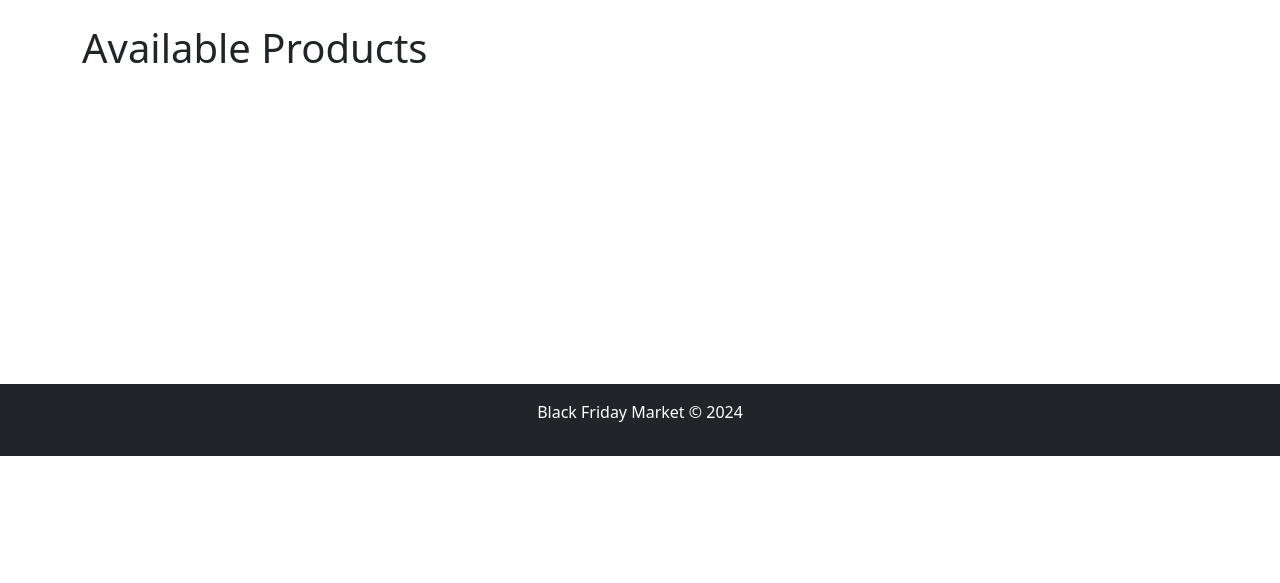
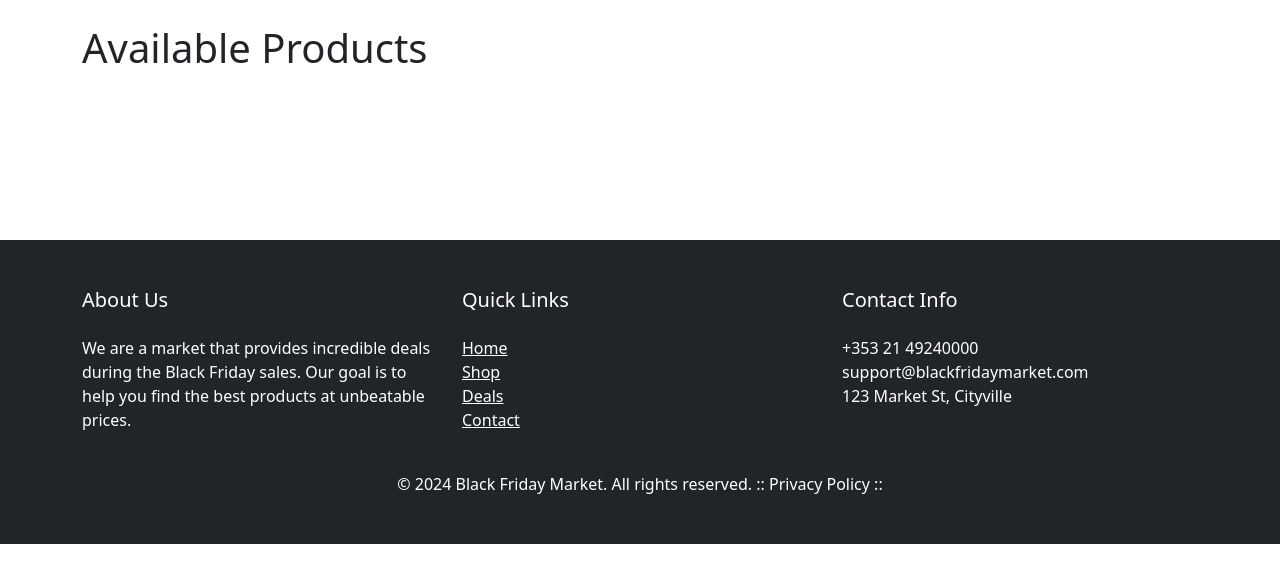
Before and after one commit to mhmdbaashn/BlackFriday-Marekt, a Django app: page / in a window 1280 px wide. Shown: the part 56-639 px from the top of the page. Run offline with Django 4.2, Linux system fonts and the light colour scheme; data that the repository does not hold is empty.

Commit message:
edit html footer

```diff
--- a/blackfriday_market/settings.py
+++ b/blackfriday_market/settings.py
@@ -28,7 +28,7 @@ TEMPLATES_DIR = os.path.join(BASE_DIR, 'templates')
 SECRET_KEY = os.environ.get("SECRET_KEY")
 
 # SECURITY WARNING: don't run with debug turned on in production!
-DEBUG = True
+DEBUG = False
 
 ALLOWED_HOSTS = ['8000-mhmdbaashn-blackfridaym-hduj4lpah5c.ws.codeinstitute-ide.net',
                  '.herokuapp.com'
--- a/market/templates/market/base.html
+++ b/market/templates/market/base.html
@@ -39,16 +39,51 @@
 
 
         {% endblock %}
-        <br><br><br><br><br><br><br><br><br><br><br>
+        <br><br><br><br><br><br>
         <!-- <br><br><br><br><br><br><br><br><br><br><br><br><br><br><br><br><br><br><br><br><br><br><br> -->
 
     </main>
 
-    <footer class="bg-dark text-center text-white py-3 mt-4">
-        <p>Black Friday Market &copy; 2024</p>
+     <!-- Footer -->
+     <footer class="bg-dark text-white py-5">
+        <div class="container">
+            <div class="row">
+                <!-- Column 1 -->
+                <div class="col-md-4">
+                    <h5 class="mb-4">About Us</h5>
+                    <p>We are a market that provides incredible deals during the Black Friday sales. Our goal is to help you find the best products at unbeatable prices.</p>
+                </div>
+
+                <!-- Column 2 -->
+                <div class="col-md-4">
+                    <h5 class="mb-4">Quick Links</h5>
+                    <ul class="list-unstyled">
+                        <li><a href="#" class="text-white">Home</a></li>
+                        <li><a href="#" class="text-white">Shop</a></li>
+                        <li><a href="#" class="text-white">Deals</a></li>
+                        <li><a href="#" class="text-white">Contact</a></li>
+                    </ul>
+                </div>
+
+                <!-- Column 3 -->
+                <div class="col-md-4">
+                    <h5 class="mb-4">Contact Info</h5>
+                    <ul class="list-unstyled">
+                        <li><i class="bi bi-telephone"></i> +353 21 49240000</li>
+                        <li><i class="bi bi-envelope"></i> support@blackfridaymarket.com</li>
+                        <li><i class="bi bi-map"></i> 123 Market St, Cityville</li>
+                    </ul>
+                </div>
+            </div>
+            <div class="row mt-4">
+                <div class="col text-center">
+                    <p class="mb-0">&copy; 2024 Black Friday Market. All rights reserved.    :: Privacy Policy ::</p>
+                </div>
+            </div>
+        </div>
     </footer>
+    <!-- End Footer -->
 
-    <!-- Bootstrap JS -->
-    <script src="https://cdn.jsdelivr.net/npm/bootstrap@5.3.0/dist/js/bootstrap.bundle.min.js"></script>
+    <script src="https://cdn.jsdelivr.net/npm/bootstrap@5.3.0-alpha1/dist/js/bootstrap.bundle.min.js"></script>
 </body>
 </html>
```
